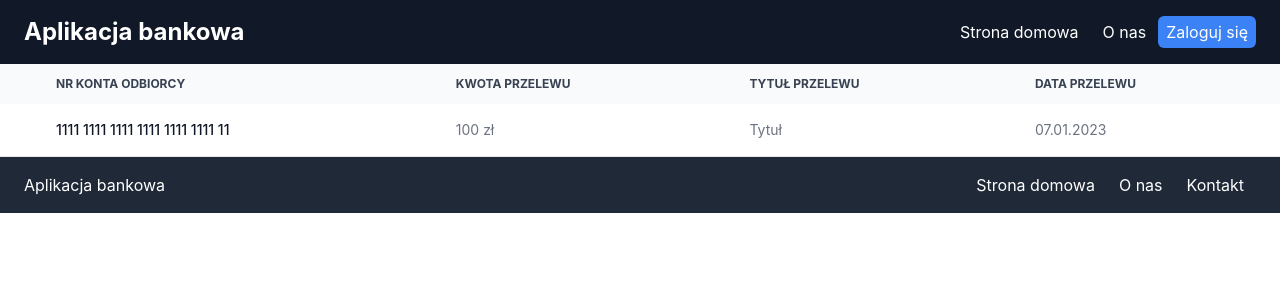
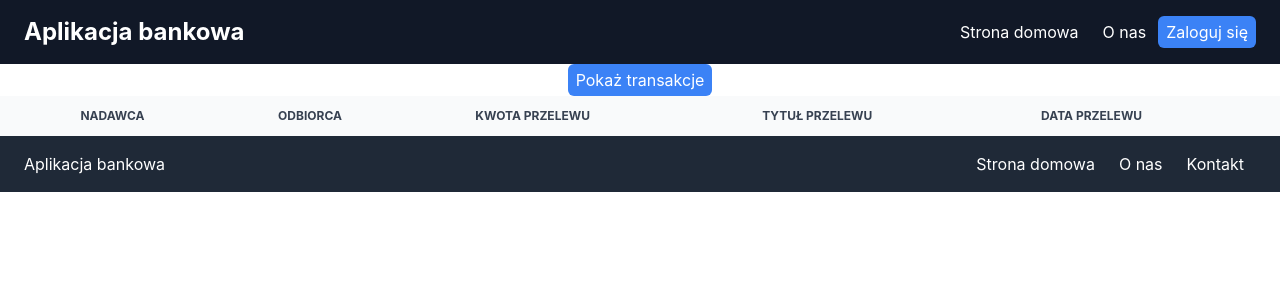
Before and after one commit to KorczWojciech/BankApp-JavaScript, a React (Create React App) app in the folder client/: page /history in a window 1280 px wide. Shown: the top 300 px of the page. Built offline with nearby package versions, Linux system fonts and the light colour scheme.

Commit message:
Add comunication backend-frontend to few endpoints

```diff
--- a/client/src/history.js
+++ b/client/src/history.js
@@ -1,21 +1,51 @@
-import React, { useState, useEffect } from 'react';
+import React from "react";
+import axios from "./api/axios";
 
-
+const HISTORY_URL = "http://localhost:5000/history";
+const { useState } = require("react");
+const tokenString =
+  "eyJhbGciOiJIUzI1NiIsInR5cCI6IkpXVCJ9.eyJ1c2VyX2lkIjoiNjM5ZTE4ZWI2M2E3MDI4NzhkY2QwM2MyIiwiZW1haWwiOiJ0ZXN0NUBtYWlsLmNvbSIsImlhdCI6MTY3MzM3OTIzNiwiZXhwIjoxNjczMzg2NDM2fQ.XVfrsj7ggVPjUuPDSH4UcxejIU68a1C6FcQsdfX8Yyw";
 
 const HistoryPage = () => {
-
+  const [transfers, setTransfers] = useState(undefined);
+  const [status, setStatus] = useState(undefined);
+  const handleSubmit = (event) => {
+    event.preventDefault();
+    axios
+      .post(HISTORY_URL, {
+        token: tokenString,
+      })
+      .then((response) => {
+        setTransfers(response);
+        console.log(response);
+      })
+      .then(() => {
+        setStatus({ type: "success" });
+      })
+      .catch((error) => {
+        setStatus({ type: "error", error });
+      });
+  };
 
   return (
+    <div className="relative">
+      <button
+        className="bg-blue-500 text-white rounded-md px-2 py-1"
+        onClick={handleSubmit}
+      >
+        Pokaż transakcje
+      </button>
       <table className="w-full text-sm text-left text-gray-500 dark:text-gray-400">
         <thead className="text-xs text-gray-700 uppercase bg-gray-50 dark:bg-gray-700 dark:text-gray-400">
           <tr>
             <th scope="col" className="p-4">
-                    <div className="flex items-center">
-
-                    </div>
+              <div className="flex items-center"></div>
             </th>
             <th scope="col" className="px-6 py-3">
-                    Nr konta odbiorcy
+              Nadawca
+            </th>
+            <th scope="col" className="px-6 py-3">
+              Odbiorca
             </th>
             <th scope="col" className="px-6 py-3">
               Kwota przelewu
@@ -26,34 +56,52 @@ const HistoryPage = () => {
             <th scope="col" className="px-6 py-3">
               Data przelewu
             </th>
-
           </tr>
         </thead>
         <tbody>
+          {status?.type === "success" &&
+            transfers.data.map((data, i) => (
               <tr
-                className="bg-white border-b dark:bg-gray-800 dark:border-gray-700 hover:bg-gray-50 dark:hover:bg-gray-600">
-                <td className="w-4 p-4">
-                    <div className="flex items-center">
-
-                    </div>
+                className="bg-white border-b dark:bg-gray-800 dark:border-gray-700 hover:bg-gray-50 dark:hover:bg-gray-600"
+                key={i}
+              >
+                <td className="w-4 p-4"></td>
+                <td
+                  scope="row"
+                  className="px-6 py-4 font-medium text-gray-900 dark:text-white whitespace-nowrap"
+                >
+                  {data.sender}
                 </td>
-                <th scope="row" className="px-6 py-4 font-medium text-gray-900 dark:text-white whitespace-nowrap">
-                    1111 1111 1111 1111 1111 1111 11
-                </th>
-                <td className="px-6 py-4">
-                    100 zł
+                <td
+                  scope="row"
+                  className="px-6 py-4 font-medium text-gray-900 dark:text-white whitespace-nowrap"
+                >
+                  {data.receiver}
                 </td>
-                <td className="px-6 py-4">
-                    Tytuł
+                <td
+                  scope="row"
+                  className="px-6 py-4 font-medium text-gray-900 dark:text-white whitespace-nowrap"
+                >
+                  {data.amount}
                 </td>
-                <td className="px-6 py-4">
-                    07.01.2023
+                <td
+                  scope="row"
+                  className="px-6 py-4 font-medium text-gray-900 dark:text-white whitespace-nowrap"
+                >
+                  {data.title}
                 </td>
-
+                <td
+                  scope="row"
+                  className="px-6 py-4 font-medium text-gray-900 dark:text-white whitespace-nowrap"
+                >
+                  {data.date}
+                </td>
               </tr>
+            ))}
         </tbody>
       </table>
-    )
+    </div>
+  );
 };
 
 export default HistoryPage;
--- a/client/src/login.js
+++ b/client/src/login.js
@@ -1,34 +1,43 @@
 import React from "react";
 import axios from "./api/axios";
+import { useNavigate } from "react-router-dom";
+
 const { useState } = require("react");
-const LOGIN_URL = "/login";
+const LOGIN_URL = "http://localhost:5000/login";
+
 
 const LoginForm = () => {
-  const [email, setEmail] = useState('');
-  const [password, setPassword] = useState('');
+	const [status, setStatus] = useState(undefined);
+  const [email, setEmail] = useState("");
+  const [password, setPassword] = useState("");
 
   const handleSubmit = (event) => {
     event.preventDefault();
-    axios.post(LOGIN_URL, {
-      "email": email,
-      "password": password
+    axios
+      .post(LOGIN_URL, {
+        email: email,
+        password: password,
       })
       .then((response) => {
         console.log(response);
+      })
+		.then(() => {
+			setStatus({ type: 'success' })
+		})
+		.catch((error) => {
+			setStatus({ type: 'error', error });
+		});
+
+  };
+  let navigate = useNavigate();
+  const goTo=()=>{
+	  navigate("/");
 	}
-    )
-    .catch((error) => {
-      console.log(error);
-    }
-    );
-  };
 
   return (
     <div class="min-h-screen bg-gray-100 py-6 flex flex-col justify-center sm:py-12">
       <div class="relative py-3 sm:max-w-xl sm:mx-auto">
-		<div
-			class="absolute inset-0 bg-gradient-to-r from-blue-300 to-blue-600 shadow-lg transform -skew-y-6 sm:skew-y-0 sm:-rotate-6 sm:rounded-3xl">
-		</div>
+        <div class="absolute inset-0 bg-gradient-to-r from-blue-300 to-blue-600 shadow-lg transform -skew-y-6 sm:skew-y-0 sm:-rotate-6 sm:rounded-3xl"></div>
         <div class="relative px-4 py-10 bg-white shadow-lg sm:rounded-3xl sm:p-20">
           <div class="max-w-md mx-auto">
             <div>
@@ -37,15 +46,51 @@ const LoginForm = () => {
             <div class="divide-y divide-gray-200">
               <div class="py-8 text-base leading-6 space-y-4 text-gray-700 sm:text-lg sm:leading-7">
                 <div class="relative">
-							<input autocomplete="off" id="email" name="email" type="text" class="peer placeholder-transparent h-10 w-full border-b-2 border-gray-300 text-gray-900 focus:outline-none focus:borer-rose-600" placeholder="Email" onChange={event => setEmail(event.target.value)} />
-							<label for="email" class="absolute left-0 -top-3.5 text-gray-600 text-sm peer-placeholder-shown:text-base peer-placeholder-shown:text-gray-440 peer-placeholder-shown:top-2 transition-all peer-focus:-top-3.5 peer-focus:text-gray-600 peer-focus:text-sm">Email</label>
+                  <input
+                    autocomplete="off"
+                    id="email"
+                    name="email"
+                    type="text"
+                    class="peer placeholder-transparent h-10 w-full border-b-2 border-gray-300 text-gray-900 focus:outline-none focus:borer-rose-600"
+                    placeholder="Email"
+                    onChange={(event) => setEmail(event.target.value)}
+                  />
+                  <label
+                    for="email"
+                    class="absolute left-0 -top-3.5 text-gray-600 text-sm peer-placeholder-shown:text-base peer-placeholder-shown:text-gray-440 peer-placeholder-shown:top-2 transition-all peer-focus:-top-3.5 peer-focus:text-gray-600 peer-focus:text-sm"
+                  >
+                    Email
+                  </label>
                 </div>
                 <div class="relative">
-							<input autocomplete="off" id="password" name="password" type="password" class="peer placeholder-transparent h-10 w-full border-b-2 border-gray-300 text-gray-900 focus:outline-none focus:borer-rose-600" placeholder="Hasło" onChange={event => setPassword(event.target.value)} />
-							<label for="password" class="absolute left-0 -top-3.5 text-gray-600 text-sm peer-placeholder-shown:text-base peer-placeholder-shown:text-gray-440 peer-placeholder-shown:top-2 transition-all peer-focus:-top-3.5 peer-focus:text-gray-600 peer-focus:text-sm">Hasło</label>
+                  <input
+                    autocomplete="off"
+                    id="password"
+                    name="password"
+                    type="password"
+                    class="peer placeholder-transparent h-10 w-full border-b-2 border-gray-300 text-gray-900 focus:outline-none focus:borer-rose-600"
+                    placeholder="Hasło"
+                    onChange={(event) => setPassword(event.target.value)}
+                  />
+                  <label
+                    for="password"
+                    class="absolute left-0 -top-3.5 text-gray-600 text-sm peer-placeholder-shown:text-base peer-placeholder-shown:text-gray-440 peer-placeholder-shown:top-2 transition-all peer-focus:-top-3.5 peer-focus:text-gray-600 peer-focus:text-sm"
+                  >
+                    Hasło
+                  </label>
+					{status?.type === 'success' && <button class="bg-green-700 text-white rounded-md px-2 py-1" onClick={goTo}>Zalogowałeś się prawidłowo. Przejdź do strony głównej!</button>}
+					{status?.type === 'error' && (
+						<p style={{color: "red"}}>Logowanie nie powiodło się :(</p>
+					)}
                 </div>
+
                 <div class="relative">
-							<button class="bg-blue-500 text-white rounded-md px-2 py-1" onClick={handleSubmit}>Zaloguj się</button>
+                  <button
+                    class="bg-blue-500 text-white rounded-md px-2 py-1"
+                    onClick={handleSubmit}
+                  >
+                    Zaloguj się
+                  </button>
                 </div>
               </div>
             </div>
--- a/client/src/register.js
+++ b/client/src/register.js
@@ -1,38 +1,45 @@
 import React from "react";
 import axios from "./api/axios";
+import { useNavigate } from "react-router-dom";
+
 const { useState } = require("react");
-const LOGIN_URL = "/login";
+const LOGIN_URL = "http://localhost:5000/register";
 
 const RegistrationForm = () => {
-  const [FirstName, setFirstName] = useState('');
-  const [LastName, setLastName] = useState('');
-  const [email, setEmail] = useState('');
-  const [password, setPassword] = useState('');
+	const [status, setStatus] = useState(undefined);
+  const [FirstName, setFirstName] = useState("");
+  const [LastName, setLastName] = useState("");
+  const [email, setEmail] = useState("");
+  const [password, setPassword] = useState("");
 
   const handleSubmit = (event) => {
     event.preventDefault();
-    axios.post(LOGIN_URL, {
-      "first_name": FirstName,
-      "last_name": LastName,
-      "email": email,
-      "password": password
+    axios
+      .post(LOGIN_URL, {
+        first_name: FirstName,
+        last_name: LastName,
+        email: email,
+        password: password,
       })
       .then((response) => {
-      console.log(response);
+        console.log(response.data);
+      })
+		.then(() => {
+			setStatus({ type: 'success' })
+		})
+		.catch((error) => {
+			setStatus({ type: 'error', error });
+		});
+  };
+	let navigate = useNavigate();
+	const goTo=()=>{
+		navigate("/");
 	}
-    )
-    .catch((error) => {
-      console.log(error);
-    }
-    );
-  };
 
   return (
     <div class="min-h-screen bg-gray-100 py-6 flex flex-col justify-center sm:py-12">
       <div class="relative py-3 sm:max-w-xl sm:mx-auto">
-		<div
-			class="absolute inset-0 bg-gradient-to-r from-blue-300 to-blue-600 shadow-lg transform -skew-y-6 sm:skew-y-0 sm:-rotate-6 sm:rounded-3xl">
-		</div>
+        <div class="absolute inset-0 bg-gradient-to-r from-blue-300 to-blue-600 shadow-lg transform -skew-y-6 sm:skew-y-0 sm:-rotate-6 sm:rounded-3xl"></div>
         <div class="relative px-4 py-10 bg-white shadow-lg sm:rounded-3xl sm:p-20">
           <div class="max-w-md mx-auto">
             <div>
@@ -41,23 +48,84 @@ const RegistrationForm = () => {
             <div class="divide-y divide-gray-200">
               <div class="py-8 text-base leading-6 space-y-4 text-gray-700 sm:text-lg sm:leading-7">
                 <div class="relative">
-							<input autocomplete="off" id="firstName" name="firstName" type="text" class="peer placeholder-transparent h-10 w-full border-b-2 border-gray-300 text-gray-900 focus:outline-none focus:borer-rose-600" placeholder="Imie" onChange={event => setFirstName(event.target.value)} />
-							<label for="email" class="absolute left-0 -top-3.5 text-gray-600 text-sm peer-placeholder-shown:text-base peer-placeholder-shown:text-gray-440 peer-placeholder-shown:top-2 transition-all peer-focus:-top-3.5 peer-focus:text-gray-600 peer-focus:text-sm">Imie</label>
+                  <input
+                    autocomplete="off"
+                    id="firstName"
+                    name="firstName"
+                    type="text"
+                    class="peer placeholder-transparent h-10 w-full border-b-2 border-gray-300 text-gray-900 focus:outline-none focus:borer-rose-600"
+                    placeholder="Imie"
+                    onChange={(event) => setFirstName(event.target.value)}
+                  />
+                  <label
+                    for="email"
+                    class="absolute left-0 -top-3.5 text-gray-600 text-sm peer-placeholder-shown:text-base peer-placeholder-shown:text-gray-440 peer-placeholder-shown:top-2 transition-all peer-focus:-top-3.5 peer-focus:text-gray-600 peer-focus:text-sm"
+                  >
+                    Imie
+                  </label>
                 </div>
                 <div class="relative">
-							<input autocomplete="off" id="lastName" name="lastName" type="text" class="peer placeholder-transparent h-10 w-full border-b-2 border-gray-300 text-gray-900 focus:outline-none focus:borer-rose-600" placeholder="Nazwisko" onChange={event => setLastName(event.target.value)} />
-							<label for="email" class="absolute left-0 -top-3.5 text-gray-600 text-sm peer-placeholder-shown:text-base peer-placeholder-shown:text-gray-440 peer-placeholder-shown:top-2 transition-all peer-focus:-top-3.5 peer-focus:text-gray-600 peer-focus:text-sm">Nazwisko</label>
+                  <input
+                    autocomplete="off"
+                    id="lastName"
+                    name="lastName"
+                    type="text"
+                    class="peer placeholder-transparent h-10 w-full border-b-2 border-gray-300 text-gray-900 focus:outline-none focus:borer-rose-600"
+                    placeholder="Nazwisko"
+                    onChange={(event) => setLastName(event.target.value)}
+                  />
+                  <label
+                    for="email"
+                    class="absolute left-0 -top-3.5 text-gray-600 text-sm peer-placeholder-shown:text-base peer-placeholder-shown:text-gray-440 peer-placeholder-shown:top-2 transition-all peer-focus:-top-3.5 peer-focus:text-gray-600 peer-focus:text-sm"
+                  >
+                    Nazwisko
+                  </label>
                 </div>
                 <div class="relative">
-							<input autocomplete="off" id="email" name="email" type="text" class="peer placeholder-transparent h-10 w-full border-b-2 border-gray-300 text-gray-900 focus:outline-none focus:borer-rose-600" placeholder="Email address" onChange={event => setEmail(event.target.value)} />
-							<label for="email" class="absolute left-0 -top-3.5 text-gray-600 text-sm peer-placeholder-shown:text-base peer-placeholder-shown:text-gray-440 peer-placeholder-shown:top-2 transition-all peer-focus:-top-3.5 peer-focus:text-gray-600 peer-focus:text-sm">Email</label>
+                  <input
+                    autocomplete="off"
+                    id="email"
+                    name="email"
+                    type="text"
+                    class="peer placeholder-transparent h-10 w-full border-b-2 border-gray-300 text-gray-900 focus:outline-none focus:borer-rose-600"
+                    placeholder="Email address"
+                    onChange={(event) => setEmail(event.target.value)}
+                  />
+                  <label
+                    for="email"
+                    class="absolute left-0 -top-3.5 text-gray-600 text-sm peer-placeholder-shown:text-base peer-placeholder-shown:text-gray-440 peer-placeholder-shown:top-2 transition-all peer-focus:-top-3.5 peer-focus:text-gray-600 peer-focus:text-sm"
+                  >
+                    Email
+                  </label>
                 </div>
                 <div class="relative">
-							<input autocomplete="off" id="password" name="password" type="password" class="peer placeholder-transparent h-10 w-full border-b-2 border-gray-300 text-gray-900 focus:outline-none focus:borer-rose-600" placeholder="Password" onChange={event => setPassword(event.target.value)} />
-							<label for="password" class="absolute left-0 -top-3.5 text-gray-600 text-sm peer-placeholder-shown:text-base peer-placeholder-shown:text-gray-440 peer-placeholder-shown:top-2 transition-all peer-focus:-top-3.5 peer-focus:text-gray-600 peer-focus:text-sm">Hasło</label>
+                  <input
+                    autocomplete="off"
+                    id="password"
+                    name="password"
+                    type="password"
+                    class="peer placeholder-transparent h-10 w-full border-b-2 border-gray-300 text-gray-900 focus:outline-none focus:borer-rose-600"
+                    placeholder="Password"
+                    onChange={(event) => setPassword(event.target.value)}
+                  />
+                  <label
+                    for="password"
+                    class="absolute left-0 -top-3.5 text-gray-600 text-sm peer-placeholder-shown:text-base peer-placeholder-shown:text-gray-440 peer-placeholder-shown:top-2 transition-all peer-focus:-top-3.5 peer-focus:text-gray-600 peer-focus:text-sm"
+                  >
+                    Hasło
+                  </label>
+					{status?.type === 'success' && <button class="bg-green-700 text-white rounded-md px-2 py-1" onClick={goTo}>Zarejestrowałeś się prawidłowo. Przejdź do strony głównej!</button>}
+					{status?.type === 'error' && (
+						<p style={{color: "red"}}>Rejestracja nie powiodła się :(</p>
+					)}
                 </div>
                 <div class="relative">
-							<button class="bg-blue-500 text-white rounded-md px-2 py-1" onClick={handleSubmit}>Zarejestruj się</button>
+                  <button
+                    class="bg-blue-500 text-white rounded-md px-2 py-1"
+                    onClick={handleSubmit}
+                  >
+                    Zarejestruj się
+                  </button>
                 </div>
               </div>
             </div>
--- a/package.json
+++ b/package.json
@@ -17,6 +17,7 @@
     "axios": "^1.2.1",
     "babel-preset-react": "^6.24.1",
     "bcryptjs": "^2.4.3",
+    "cors": "^2.8.5",
     "dotenv": "^16.0.3",
     "express": "^4.18.2",
     "jsonwebtoken": "^8.5.1",
```
Also changed, not shown: client/src/App.js (+19 -22 lines), 2 other files (tests, documents, lock files or other folders). Lines whose indentation alone changed are shown as unchanged.
